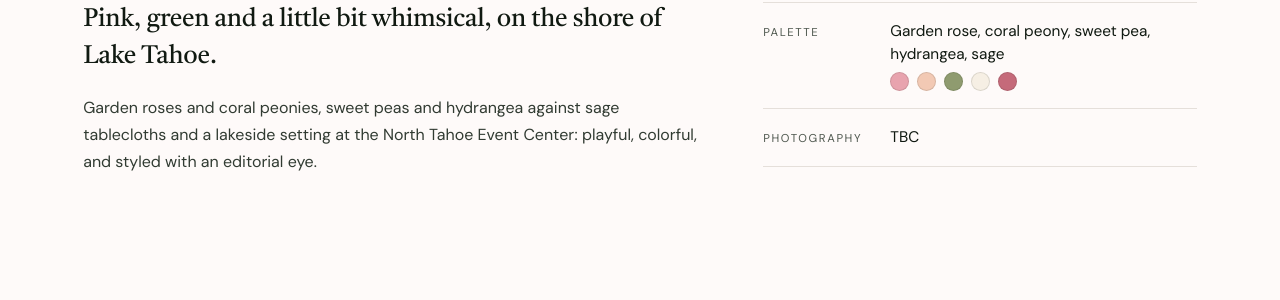
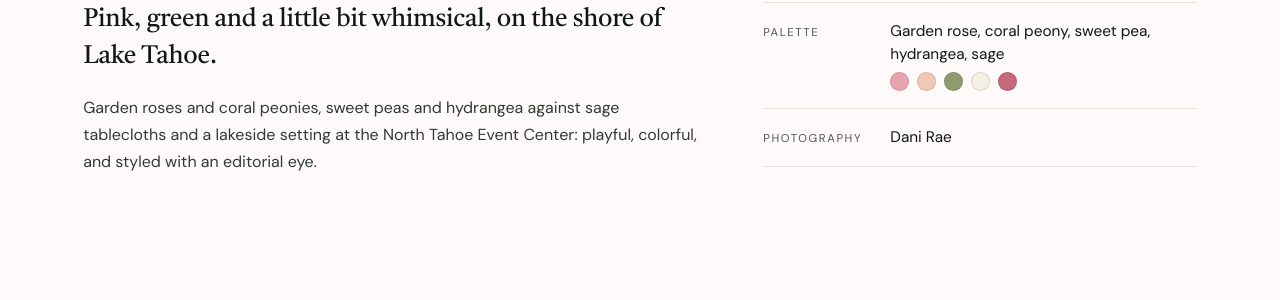
Before and after one commit to jshplhm/goldenflowers, a Jekyll site: the page built from portfolio/tori-tucker/index.md, in a window 1280 px wide and 900 px high, scrolled down 930 px, cut to the strip 133-437 px from the top of the window. Shown: the top 300 px of the strip. Built offline with Jekyll 4.4.1, drawn with Linux system fonts in a browser that asks for light colours.

Commit message:
Update site copy in _data/credits.yml via inline editor

```diff
--- a/_data/credits.yml
+++ b/_data/credits.yml
@@ -54,7 +54,7 @@ katie-james:
   officiant: { name: "", url: "" }
 
 tori-tucker:
-  photography: { name: "TBC", url: "" }
+  photography: { name: "Dani Rae", url: "" }
   planning: { name: "", url: "" }
   venue: { name: "North Tahoe Event Center", url: "/venues/north-tahoe-event-center" }
   catering: { name: "", url: "" }
```
